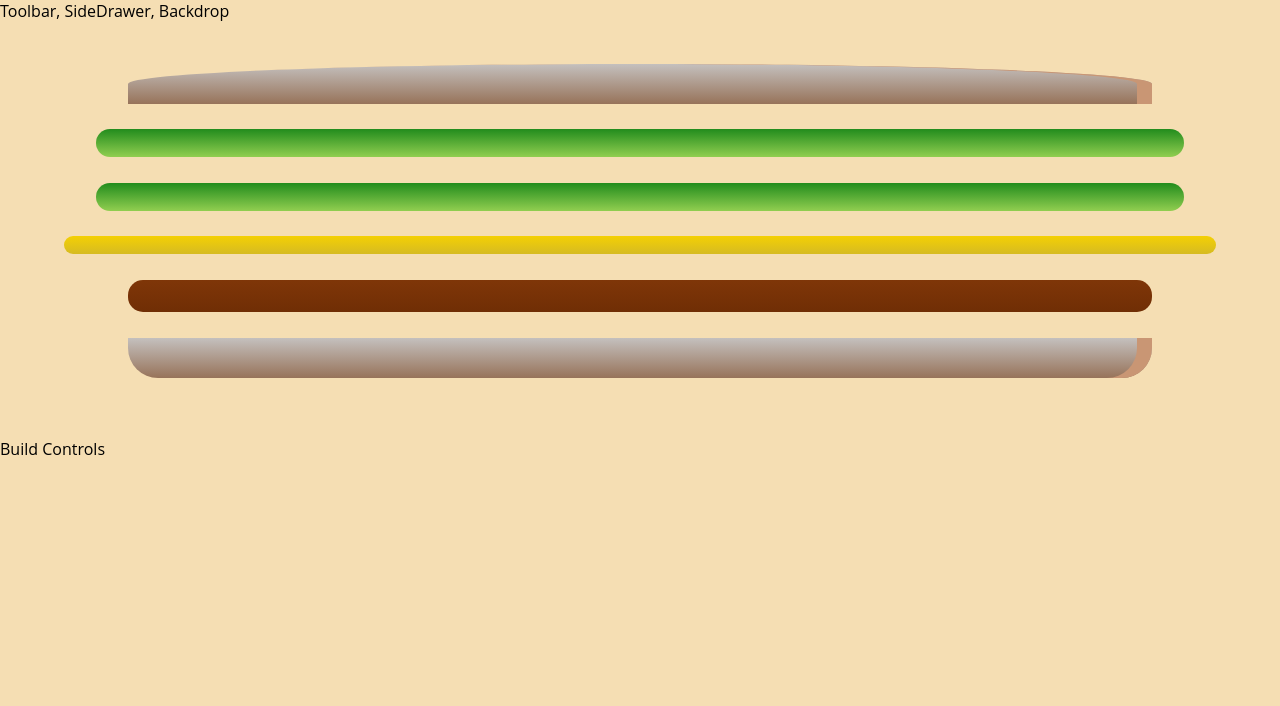
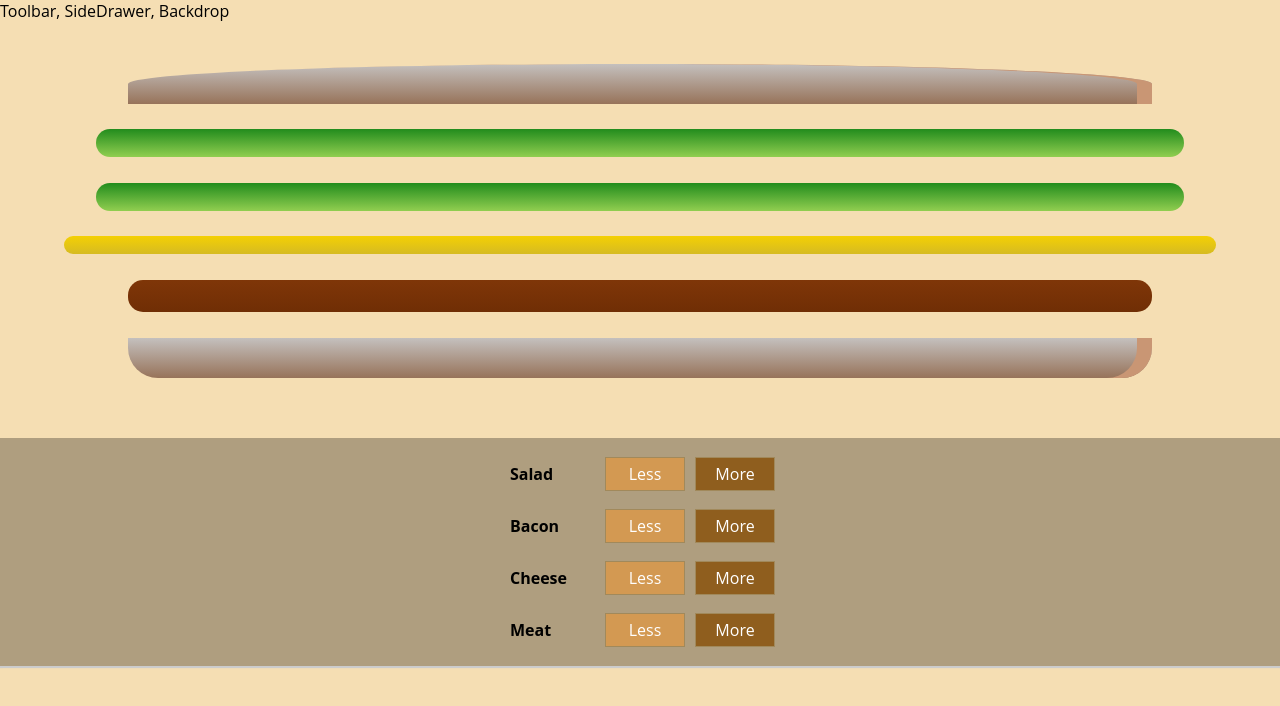
Before and after one commit to 777pretty/react-tf, a React app: page / in a window 1280 px wide. Shown: the top 706 px of the page. Built offline with nearby package versions, Linux system fonts and the light colour scheme.

Commit message:
buildControlsUpd

```diff
--- a/src/components/Tortilla/BuildControls/BuildControl/BuildControl.js
+++ b/src/components/Tortilla/BuildControls/BuildControl/BuildControl.js
@@ -1,13 +1,13 @@
-import React from 'React'
+import React from 'react'
 
 import classes from './BuildControl.css'
 
 const buildControl = (props) => {
-    <div className={classes.BuildControl}>
-        <div className={classes.Label}>{props.label}</div>
-        <button className={classes.Less}>Less</button>
-        <button className={classes.More}>More</button>
-    </div>
+   return <div className={classes.BuildControl}>
+                <div className={classes.Label}>{props.label}</div>
+                <button className={classes.Less}>Less</button>
+                <button className={classes.More}>More</button>
+          </div>
 }
 
 export default buildControl
--- a/src/components/Tortilla/BuildControls/BuildControls.js
+++ b/src/components/Tortilla/BuildControls/BuildControls.js
@@ -1,7 +1,21 @@
 import React from 'react'
 
+import classes from './BuildControls.css'
+import BuildControl from './BuildControl/BuildControl'
+
+
+const controls = [
+    {label: 'Salad', type: 'salad'},
+    {label: 'Bacon', type: 'bacon'},
+    {label: 'Cheese', type: 'cheese'},
+    {label: 'Meat', type: 'meat'}
+]
+
 const buildControls = (props) => (
-    <div>
+    <div className={classes.BuildControls}>
+        {controls.map(controlla => (
+            <BuildControl key={controlla.label} label={controlla.label}/>
+        ))}
 
     </div>
 )
--- a/src/containers/TortillaBuilder/TortillaBuilder.js
+++ b/src/containers/TortillaBuilder/TortillaBuilder.js
@@ -2,6 +2,7 @@
 
 import Aukz from '../../hoc/Aukz';
 import Tortilla from '../../components/Tortilla/Tortilla';
+import BuildControls from '../../components/Tortilla/BuildControls/BuildControls'
 
 class TortillaBuilder extends Component {
     // constructor(props) {
@@ -21,7 +22,7 @@
         return (
             <Aukz>
                 <Tortilla ingredients={this.state.ingredients} />
-                <div>Build Controls</div>
+                <BuildControls />
             </Aukz>
         );
     }
```
